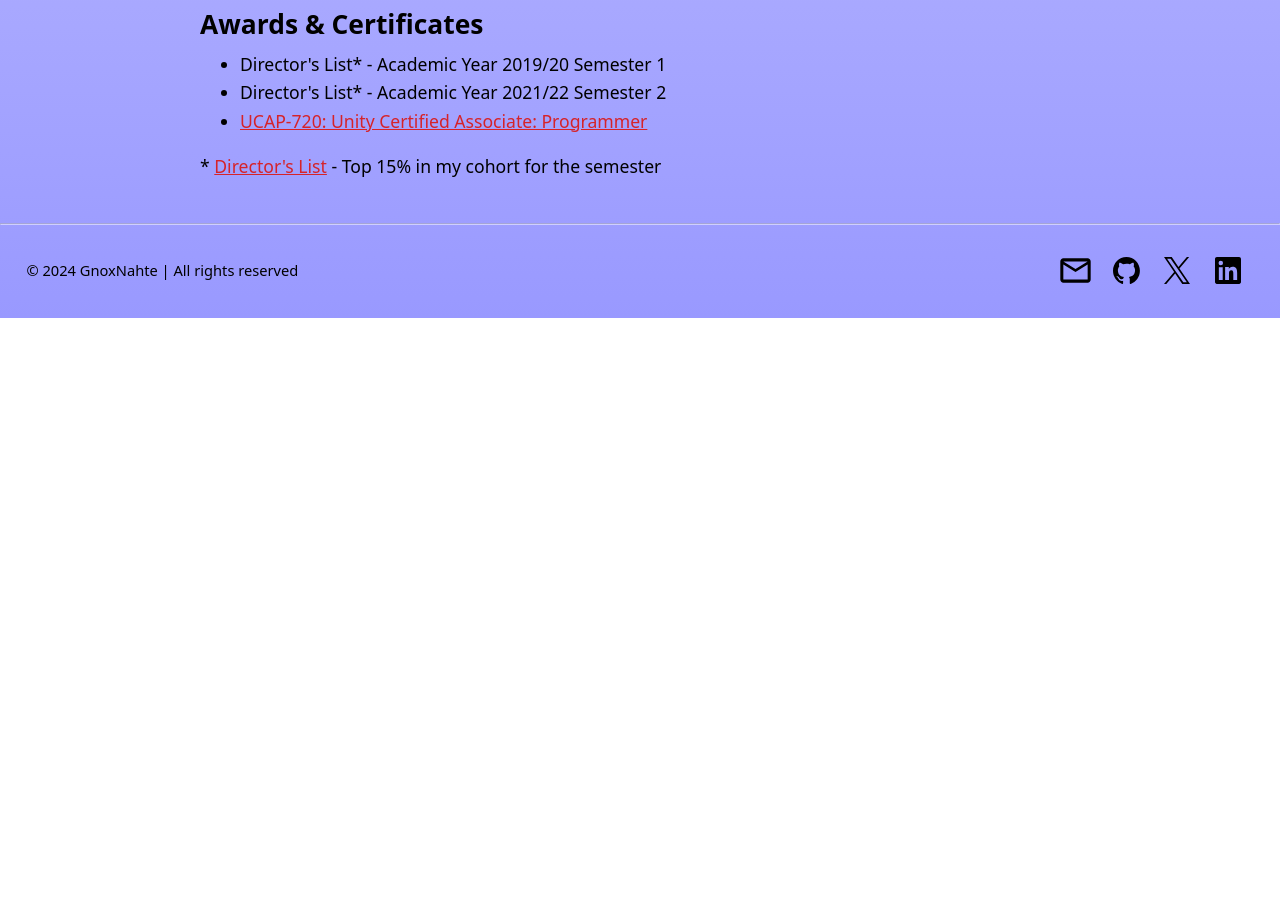
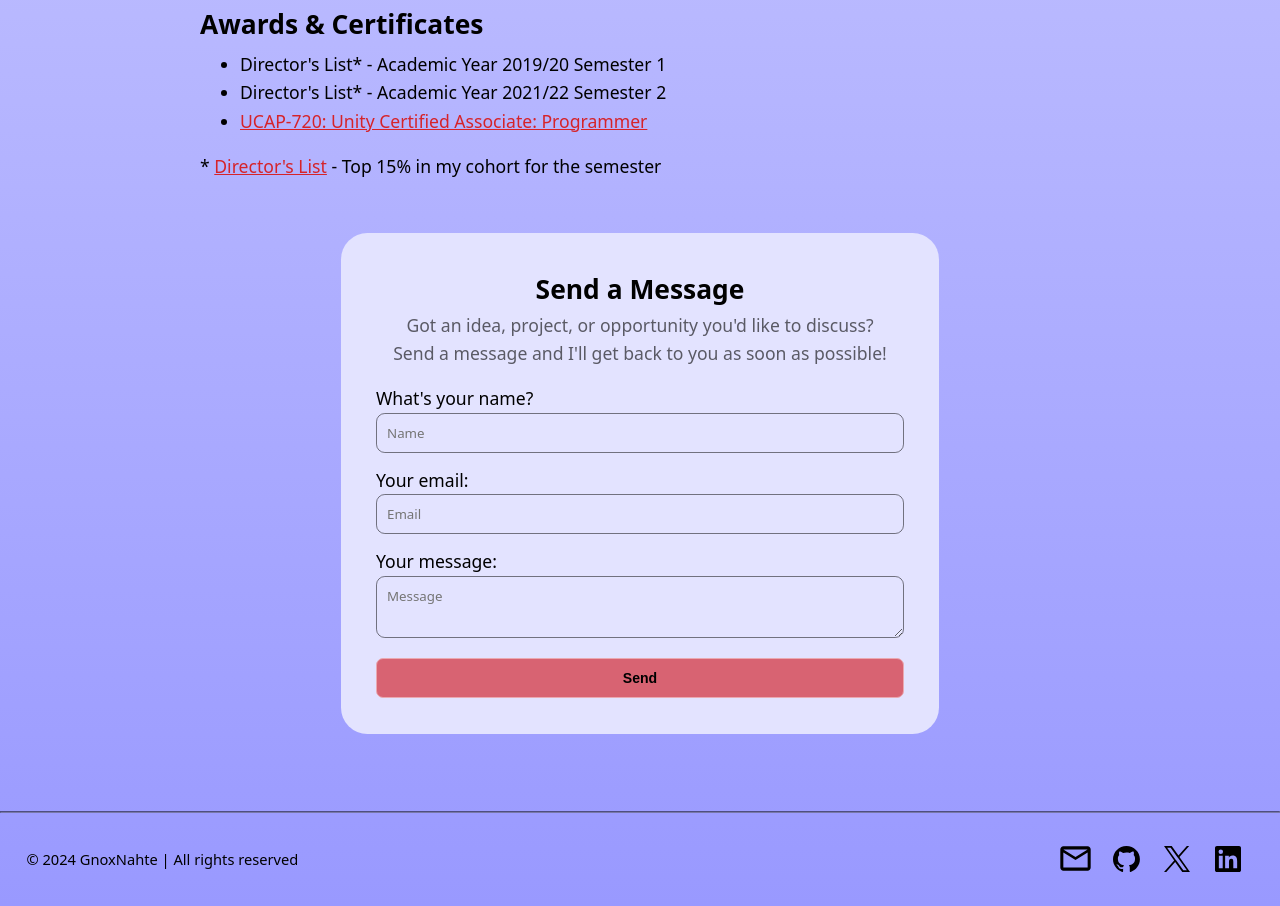
Before and after one commit to GnoxNahte/portfolio-main, an Astro site: page /about in a window 1280 px wide. Shown: the part 1222-2128 px from the top of the page. Before the commit the page ends 1540 px from the top, so only its background shows below. Built offline with nearby package versions, Linux system fonts and the light colour scheme; Astro itself is replaced by a stand-in of ours.

Commit message:
Add a contact form, change styling for input and textarea

```diff
--- a/src/pages/about.astro
+++ b/src/pages/about.astro
@@ -89,6 +89,21 @@ import Sqlite from "../images/icons/skill-icons/Sqlite.astro";
             <li><a href="https://unity.com/products/unity-certifications/associate-programmer" target="_blank">UCAP-720: Unity Certified Associate: Programmer</a></li>
         </ul>
         <p>* <a href="https://www.nyp.edu.sg/current-students/academic-matters/nyp-assessment-regulations.html" target="_blank" data-astro-prefetch>Director's List</a> - Top 15% in my cohort for the semester</p>
+
+        <!-- modify this form HTML and place wherever you want your form -->
+        <div class="contact-form">
+            <h2>Send a Message</h2>
+            <p class="subtitle">Got an idea, project, or opportunity you'd like to discuss?<br />Send a message and I'll get back to you as soon as possible!</p>
+            <form action="https://formspree.io/f/mjkvygqz" method="POST">
+                <label for="contact-name"> What's your name?</label>
+                <input type="text" name="name" id="contact-name" autocomplete="name" spellcheck="false" placeholder="Name">
+                <label for="contact-email"> Your email:</label>
+                <input type="email" name="email" id="contact-email" autocomplete="email" placeholder="Email">
+                <label for="contact-message">Your message:</label>
+                <textarea name="message" id="contact-message" placeholder="Message" required></textarea>
+                <button type="submit">Send</button>
+            </form>
+        </div>
 </Layout>
 
 <style>
@@ -161,4 +176,44 @@ import Sqlite from "../images/icons/skill-icons/Sqlite.astro";
             transition: transform 0.25s;
         }
     }
+
+    .contact-form {
+        padding: 2em;
+        border-radius: 1.5em;
+        background-color: var(--color-background);
+        max-width: 30em;
+        margin: 3em auto;
+        h2 {
+            margin: 0;
+        }
+
+        h2, p {
+            text-align: center;
+        }
+
+        label {
+            transition: font-weight 0.5s, font-size 0.75s;
+        }
+
+        label:has(+ input:focus),
+        label:has(+ textarea:focus) {
+            font-weight: 600;
+            font-size: 1.07em;
+        }
+
+        input, textarea {
+            margin-bottom: 1em;
+        }
+
+        form {
+            display: flex;
+            flex-direction: column;
+            margin-top: 1em;
+        }
+
+        button {
+            margin-top: 0.5em;
+            padding: 0.8em;
+        }
+    }
 </style>
--- a/src/pages/projects.astro
+++ b/src/pages/projects.astro
@@ -126,8 +126,8 @@ projects.sort((a, b) => {
             display: block;
             position: absolute;
             height: 1em;
-            top: 0.6em;
-            left: 0.6em;
+            top: 0.75em;
+            left: 0.8em;
         }
 
         input {
--- a/src/styles/global.css
+++ b/src/styles/global.css
@@ -13,6 +13,7 @@
     --color-accent: #d62329;
     --color-accent-text: #fff;
     --color-text: #000;
+    --color-border: #00000080;
     --color-secondary-border: black;
 }
 :root, :root.dark {
@@ -124,8 +125,9 @@ button:active {
     transform: scale(1.025);
 }
 /* For search but can be used for other input also. Not specifying [type="search"] for now. */
-input {
-    padding: 0.8em 0.5em 0.75em 2.7em;
+input, textarea {
+    font-family: system-ui, sans-serif; /* Not sure why the user style sheet overwrites the font */
+    padding: 0.75em;
     color: var(--color-text);
     border: 1.5px solid var(--color-border);
     border-radius: 0.5rem;
@@ -133,11 +135,15 @@ input {
     background-color: color-mix(var(--color-background), black 90%);
 }
 
+input[type="search"] {
+    padding: 0.8em 0.5em 0.75em 2.9em;
+}
+
 /* Input cancel icon */
 input[type="search" i]::-webkit-search-cancel-button {
     -webkit-appearance: none;
-    height: 1.25em;
-    width: 1.25em;
+    height: 1.5em;
+    width: 1.5em;
     background: url("../images/common/Cancel.svg") no-repeat;
     background-size: contain;
     opacity: 0.65;
@@ -153,6 +159,12 @@ input[type="search" i]::-webkit-search-cancel-button:hover {
 /* For light mode, make the icon black */
 .light input[type="search" i]::-webkit-search-cancel-button {
     filter: brightness(0);
+}
+
+textarea {
+    min-height: 3em;
+    field-sizing: content;
+    resize: vertical;
 }
 
 /* A type of radio selection, based on tab selection */
```
